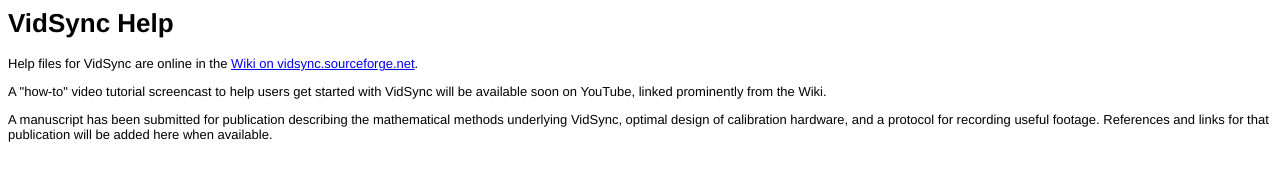
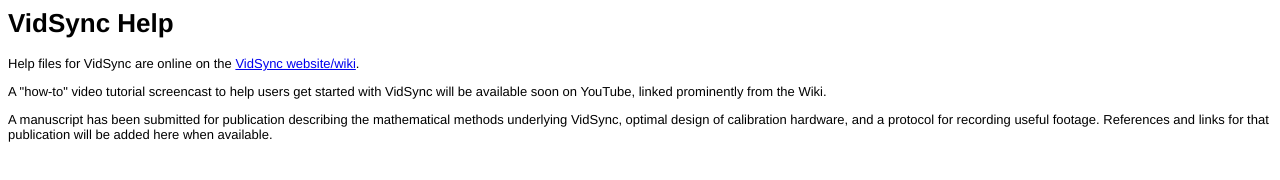
Before and after one commit to JasonNeuswanger/VidSync, a plain HTML site: page VidSync Help Draft/index.html in a window 1280 px wide. Drawn offline with Linux system fonts and the light colour scheme.

Commit message:
Tweaked the help file.

```diff
--- a/VidSync Help Draft/index.html
+++ b/VidSync Help Draft/index.html
@@ -7,7 +7,7 @@
 <font face="Helvetica" size="2">
 <h1>VidSync Help</h1>
 
-<p>Help files for VidSync are online in the <a href="https://sourceforge.net/p/vidsync/wiki/Home/">Wiki on vidsync.sourceforge.net</a>.</p>
+<p>Help files for VidSync are online on the <a href="http://www.vidsync.org">VidSync website/wiki</a>.</p>
 
 <p>A "how-to" video tutorial screencast to help users get started with VidSync will be available soon on YouTube, linked prominently from the Wiki.</p>
 
```
Also changed, not shown: 3 other files.
